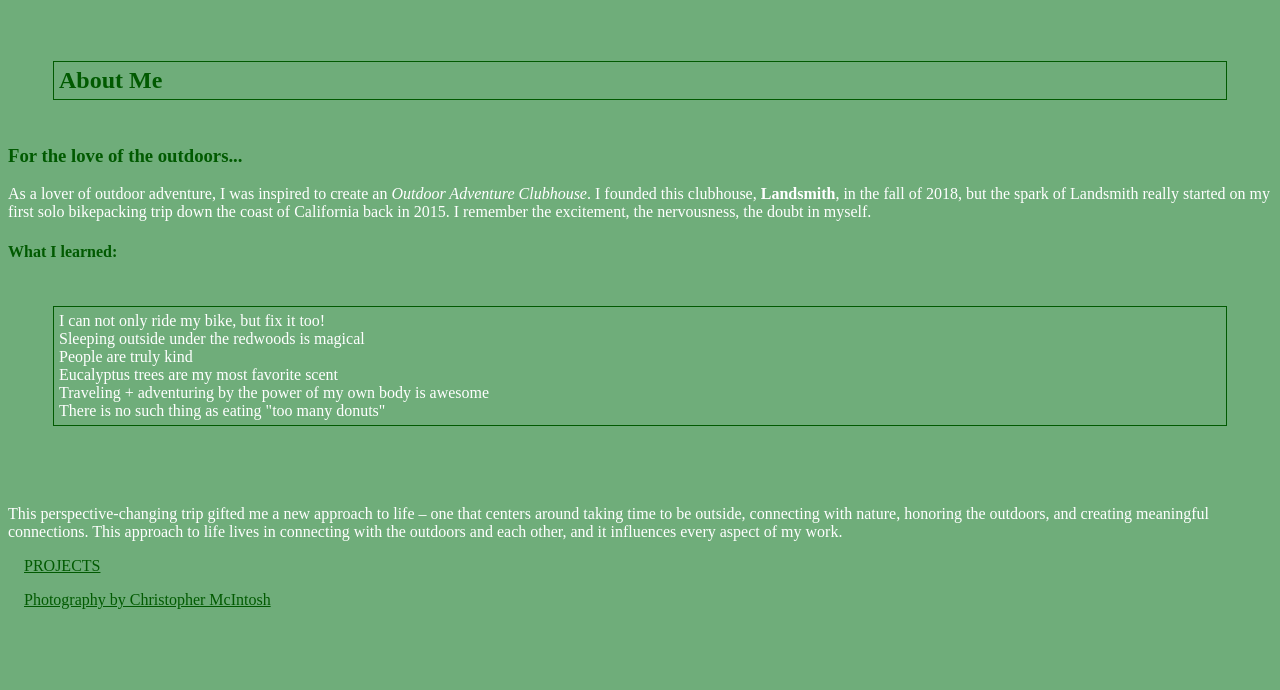
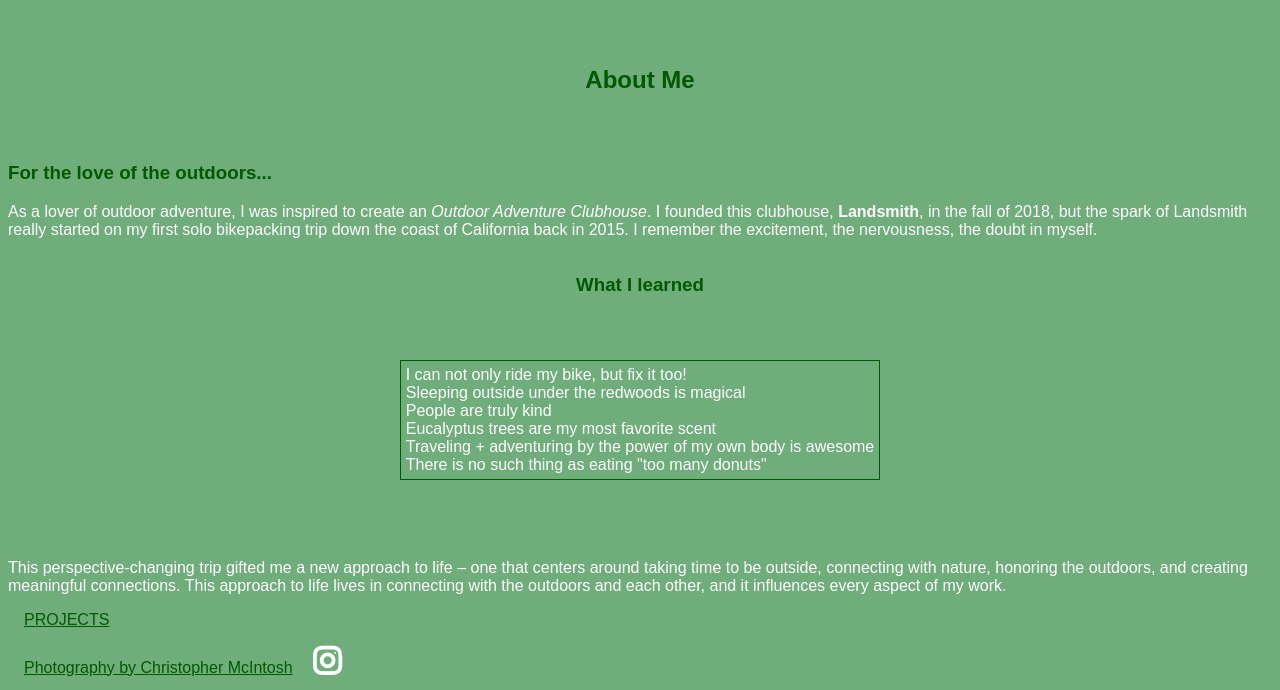
Before and after one commit to HeatherSchmidt-00/portfolio, a plain HTML site: page portfolio/index.html in a window 1280 px wide. Shown: the part 357-1047 px from the top of the page. Before the commit the page ends 982 px from the top, so only its background shows below. Drawn offline with Linux system fonts and the light colour scheme.

Commit message:
added flex box google fonts and font awesome to index.html and stylesheet

```diff
--- a/portfolio/index.html
+++ b/portfolio/index.html
@@ -5,6 +5,9 @@
   <head>
     <meta charset="utf-8">
     <title>Heather Schmidt</title>
+    <link rel="preconnect" href="https://fonts.gstatic.com">
+    <link href="https://fonts.googleapis.com/css2?family=Montserrat:ital@1&display=swap" rel="styles/stylesheet">
+    <script src="https://kit.fontawesome.com/1f3ee44750.js" crossorigin="anonymous"></script>
     <link rel="stylesheet" type="text/css" href="styles/stylesheet.css">
   </head>
 
@@ -15,6 +18,7 @@
     <img class="picholder" src="images/Portrait.jpg" width="425" alt="picture of woman with short gray hair, a large scarf, and hoop earrings drinking from an aluminum mug in the forest">
 
     <section>
+     <div class="flex-container">
       <h2>About Me</h2>
       <article>
       <h3>For the love of the outdoors...</h3>
@@ -23,8 +27,10 @@
          down the coast of California back in 2015. I remember the excitement, the nervousness, the doubt in myself.
       </p>
       </article>
+      </div>
       <aside>
-        <h4 class="green-text">What I learned:</h4>
+        <div class="learn-list-box">
+        <h3 class="green-text">What I learned</h3>
           <ul>
             <li>I can not only ride my bike, but fix it too!</li>
             <li>Sleeping outside under the redwoods is magical</li>
@@ -33,6 +39,7 @@
             <li>Traveling + adventuring by the power of my own body is awesome</li>
             <li>There is no such thing as eating "too many donuts"</li>
           </ul>
+        </div>
         </aside>
     </section>
 
@@ -52,6 +59,7 @@
     <footer>
       <p class="important">
         <a href="https://www.cmcintoshphoto.com/">Photography by Christopher McIntosh</a>
+        <i class="fab fa-instagram"></i>
       </p>
     </footer>
   </body>
--- a/portfolio/styles/stylesheet.css
+++ b/portfolio/styles/stylesheet.css
@@ -3,6 +3,7 @@
     color: white;
   }
   body {
+    font-family: 'Montserrat', sans-serif;
     background-color: rgba(111, 173, 122, 1);
   }
   h1 {
@@ -12,6 +13,13 @@
     padding: 30px;
     float: left;
   }
+  .flex-container {
+    display: flex;
+    flex-direction: column;
+    flex-wrap: wrap;
+    justify-content: center;
+    align-items: center;
+  }
   .picholder {
       border: 1px solid rgb(1, 90, 1);
       margin: 15px;
@@ -19,12 +27,18 @@
     }
   h2 {
     color: rgb(1, 90, 1);
-    border: 1px solid rgb(1, 90, 1);
     margin: 45px;
     padding: 5px
   }
   h3 {
     color: rgb(1, 90, 1);
+  }
+  .learn-list-box {
+    display: flex;
+    flex-direction: column;
+    flex-wrap: wrap;
+    justify-content: center;
+    align-items: center;
   }
   ul {
     list-style-type: none;
@@ -48,6 +62,10 @@
     color: rgb(1, 90, 1);
     padding: 1rem;
   }
+  .fa-instagram {
+      font-weight: bold;
+      font-size: 200%;
+  }
   a[href="https://www.cmcintoshphoto.com/"] {
       color: rgb(1, 90, 1);
       padding: 1rem;
```
Also changed, not shown: 2 other files.
